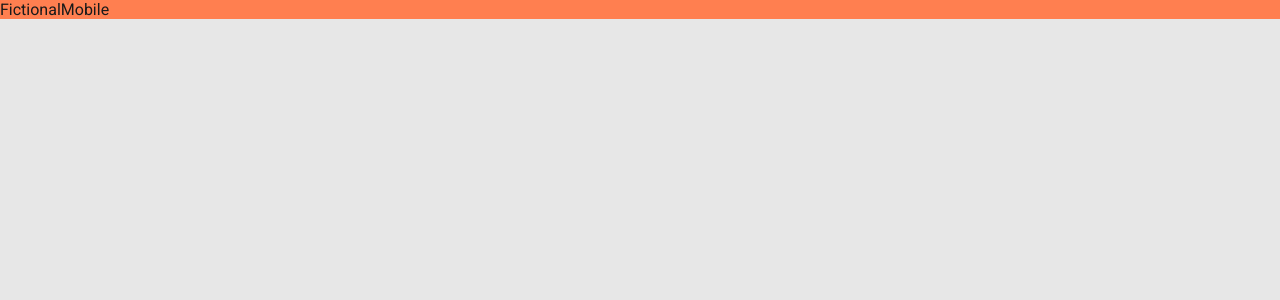
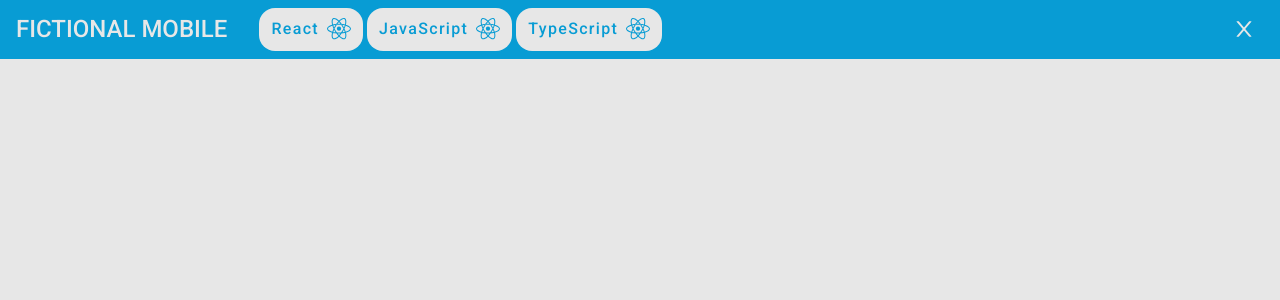
Before and after one commit to Felipe-alv-es/site-portifolio, a React (Create React App) app: page /fm in a window 1280 px wide. Shown: the top 300 px of the page. Built offline with nearby package versions, Linux system fonts and the light colour scheme.

Commit message:
chore(ProjectPage): base of page

```diff
--- a/src/components/Projects/Pages/FictionalMobile.js
+++ b/src/components/Projects/Pages/FictionalMobile.js
@@ -1,7 +1,113 @@
 import React from "react";
+import { Box, Icon, IconButton, Typography } from "@mui/material";
+import { AiOutlineClose } from "react-icons/ai";
+import { GrReactjs } from "react-icons/gr";
 
 const FictionalMobile = () => {
-  return <div style={{ background: "coral" }}>FictionalMobile</div>;
+  return (
+    <Box
+      sx={{
+        display: "flex",
+        justifyContent: "space-between",
+        padding: "8px 16px 8px 16px",
+        background: "#089cd4",
+        alignItems: "center",
+      }}
+    >
+      <Box sx={{ display: "flex", alignItems: "center" }}>
+        <Typography
+          sx={{
+            color: "#e7e7e7",
+            typography: "h5",
+            fontWeight: "medium",
+            marginRight: "32px",
+          }}
+        >
+          FICTIONAL MOBILE
+        </Typography>
+        <Box
+          sx={{
+            display: "flex",
+            alignItems: "center",
+            background: "#e7e7e7",
+            borderRadius: "16px",
+            padding: " 0px 12px 0px 12px",
+            marginRight: "4px",
+          }}
+        >
+          <Typography
+            sx={{
+              color: "#089cd4",
+              typography: "overline",
+              fontWeight: "medium",
+              fontSize: "16px",
+              marginRight: "8px",
+              textTransform: "none",
+            }}
+          >
+            React
+          </Typography>
+          <Icon>
+            <GrReactjs color="#089cd4" />
+          </Icon>
+        </Box>
+        <Box
+          sx={{
+            display: "flex",
+            alignItems: "center",
+            background: "#e7e7e7",
+            borderRadius: "16px",
+            padding: " 0px 12px 0px 12px",
+            marginRight: "4px",
+          }}
+        >
+          <Typography
+            sx={{
+              color: "#089cd4",
+              typography: "overline",
+              fontWeight: "medium",
+              fontSize: "16px",
+              marginRight: "8px",
+              textTransform: "none",
+            }}
+          >
+            JavaScript
+          </Typography>
+          <Icon>
+            <GrReactjs color="#089cd4" />
+          </Icon>
+        </Box>
+        <Box
+          sx={{
+            display: "flex",
+            alignItems: "center",
+            background: "#e7e7e7",
+            borderRadius: "16px",
+            padding: " 0px 12px 0px 12px",
+          }}
+        >
+          <Typography
+            sx={{
+              color: "#089cd4",
+              typography: "overline",
+              fontWeight: "medium",
+              fontSize: "16px",
+              marginRight: "8px",
+              textTransform: "none",
+            }}
+          >
+            TypeScript
+          </Typography>
+          <Icon>
+            <GrReactjs color="#089cd4" />
+          </Icon>
+        </Box>
+      </Box>
+      <IconButton sx={{ width: "fit-content", height: "fit-content" }}>
+        <AiOutlineClose color="#e7e7e7" />
+      </IconButton>
+    </Box>
+  );
 };
 
 export default FictionalMobile;
```
